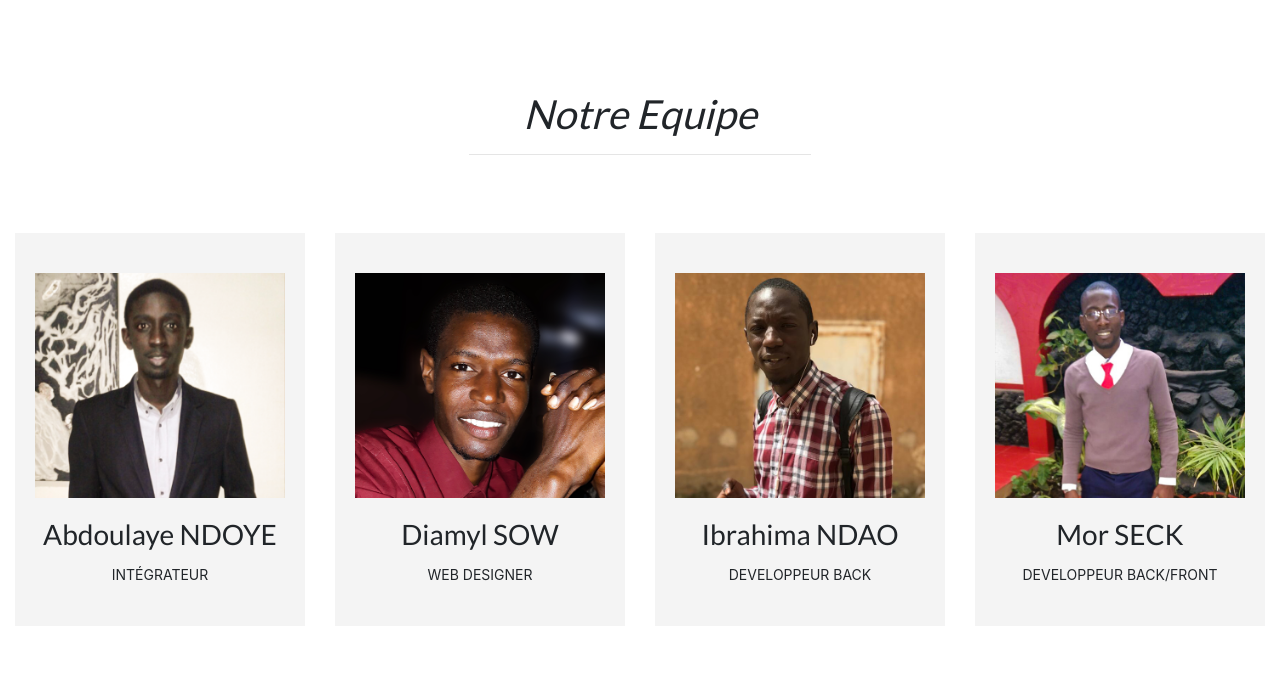
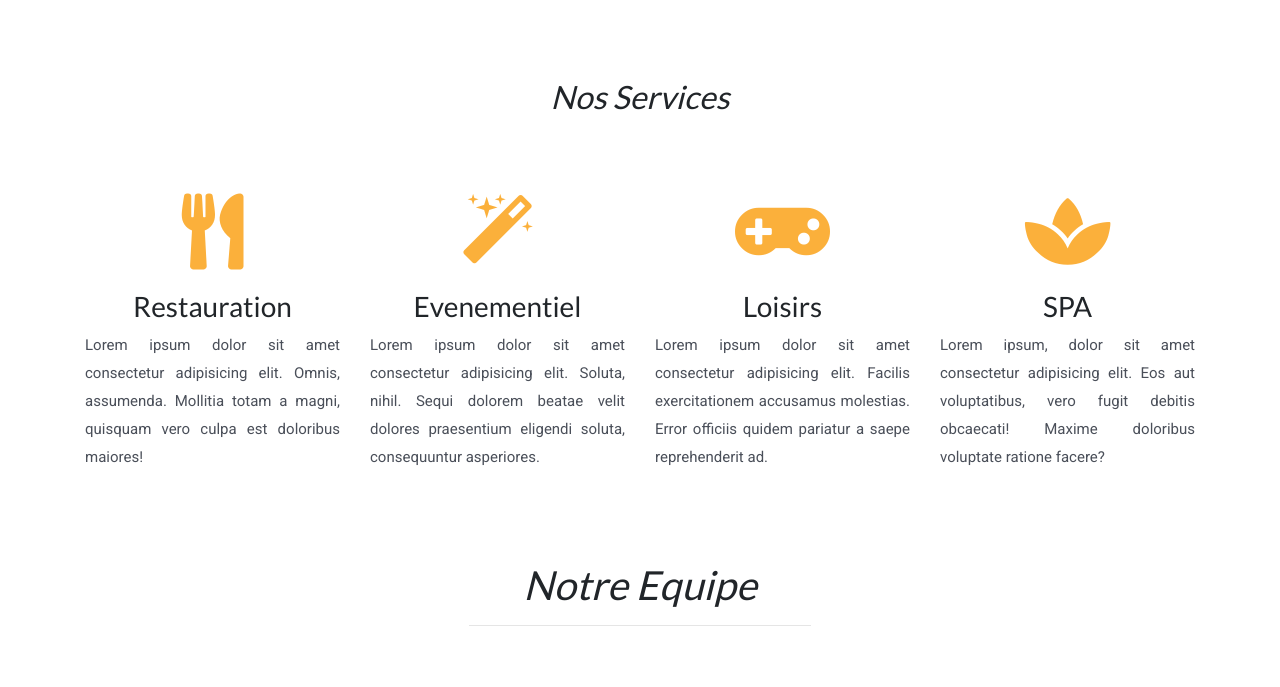
Before and after one commit to layendoye/Site-hotel, a plain HTML site: page index.html in a window 1280 px wide. Shown: the part 1716-2403 px from the top of the page. Drawn offline with nearby package versions, Linux system fonts and the light colour scheme; a web font is replaced by a local one.

Commit message:
ajout des services

```diff
--- a/css/styles.css
+++ b/css/styles.css
@@ -294,3 +294,12 @@ p{
 .chang-coul1,.chang-coul2,.chang-coul3,.chang-coul4,.chang-coul5{
     color: white;
 }
+
+.about i {
+    font-size: 76px;
+    color: #FBB03B;
+    margin-bottom: 20px;
+}
+.about{
+    text-align: center;
+}
--- a/index.html
+++ b/index.html
@@ -178,6 +178,62 @@
                 </div>
             </div>
         </div>
+        <!-- Section header -->
+        <div class="container">
+    <div class="section-header text-center">
+            <h2 class="font-italic titrePres">Nos Services</h2>
+          </div>
+          <!-- /Section header -->
+          <div class="row">
+          <!-- about -->
+          <div class="col-md-3">
+            <div class="about">
+              <i class="fas fa-utensils"></i>
+              <h3>Restauration</h3>
+              <p>
+                  Lorem ipsum dolor sit amet consectetur adipisicing elit. Omnis, assumenda. Mollitia totam a magni, quisquam vero culpa est doloribus maiores!
+              </p>
+            </div>
+          </div>
+          <!-- /about -->
+
+          <!-- about -->
+          <div class="col-md-3">
+            <div class="about">
+              <i class="fa fa-magic"></i>
+              <h3>Evenementiel</h3>
+              <p>
+                  Lorem ipsum dolor sit amet consectetur adipisicing elit. Soluta, nihil. Sequi dolorem beatae velit dolores praesentium eligendi soluta, consequuntur asperiores.
+              </p>
+            </div>
+          </div>
+          <!-- /about -->
+          <!-- about -->
+          <div class="col-md-3">
+            <div class="about">
+              <i class="fas fa-gamepad"></i>
+              <h3>Loisirs</h3>
+              <p>
+                  Lorem ipsum dolor sit amet consectetur adipisicing elit. Facilis exercitationem accusamus molestias. Error officiis quidem pariatur a saepe reprehenderit ad.
+              </p>
+            </div>
+          </div>
+          <!-- /about -->
+
+          <!-- about -->
+          <div class="col-md-3">
+            <div class="about">
+              <i class="fas fa-spa"></i>
+              <h3>SPA</h3>
+              <p>
+                  Lorem ipsum, dolor sit amet consectetur adipisicing elit. Eos aut voluptatibus, vero fugit debitis obcaecati! Maxime doloribus voluptate ratione facere?
+              </p>
+            </div>
+          </div>
+          <!-- /about -->
+
+        </div>
+          </div>
         <!-- team -->
         <div class="container-fluid titrePres">
             <div class="row">
```
